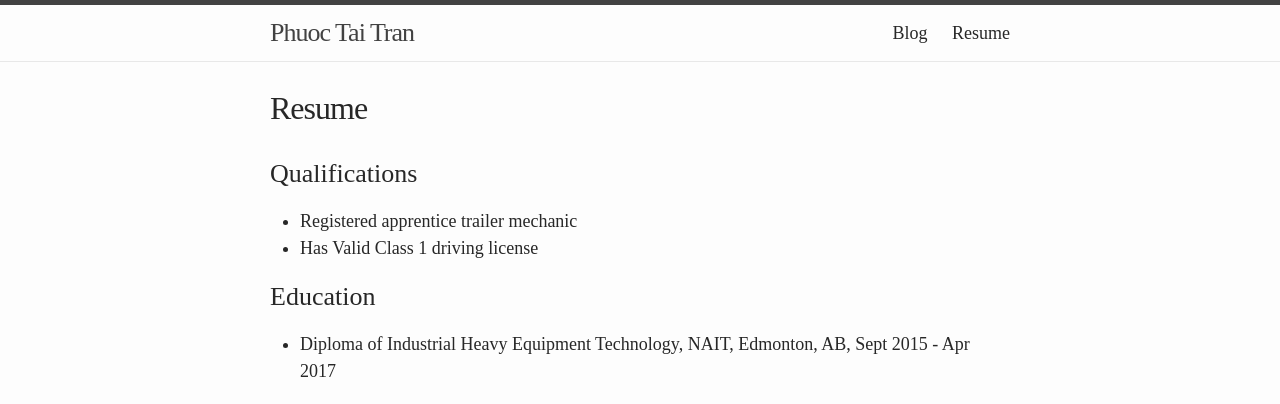
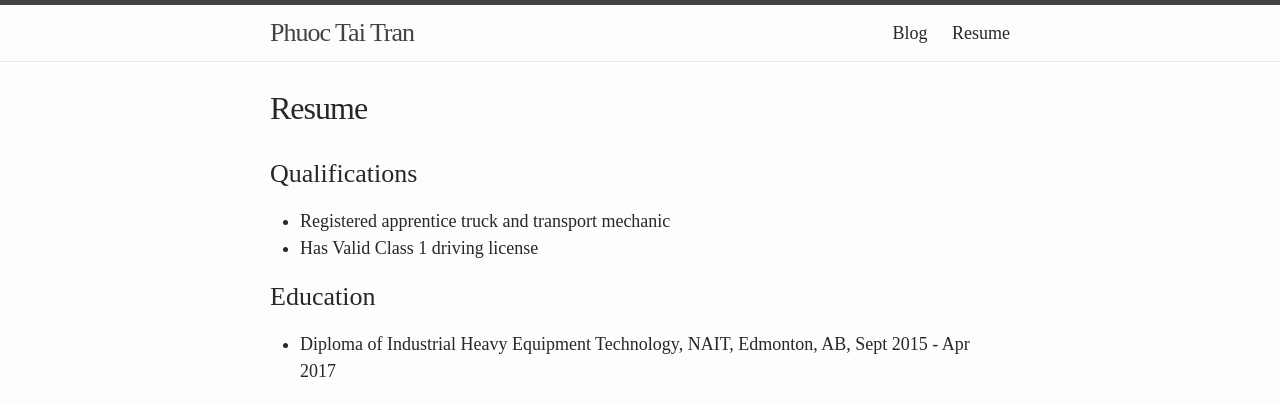
Before and after one commit to jkoz/jkoz.github.io, a Jekyll site: the page built from index.md, in a window 1280 px wide. Shown: the top 404 px of the page. Built offline with Jekyll 4.4.1, drawn with Linux system fonts in a browser that asks for light colours; some web fonts are replaced.

Commit message:
update resume

```diff
--- a/index.md
+++ b/index.md
@@ -5,7 +5,7 @@ title: Resume
 
 ### Qualifications
 
-- Registered apprentice trailer mechanic
+- Registered apprentice truck and transport mechanic
 - Has Valid Class 1 driving license
 
 <!--- Graduates from IHET program at NAIT-->
```
